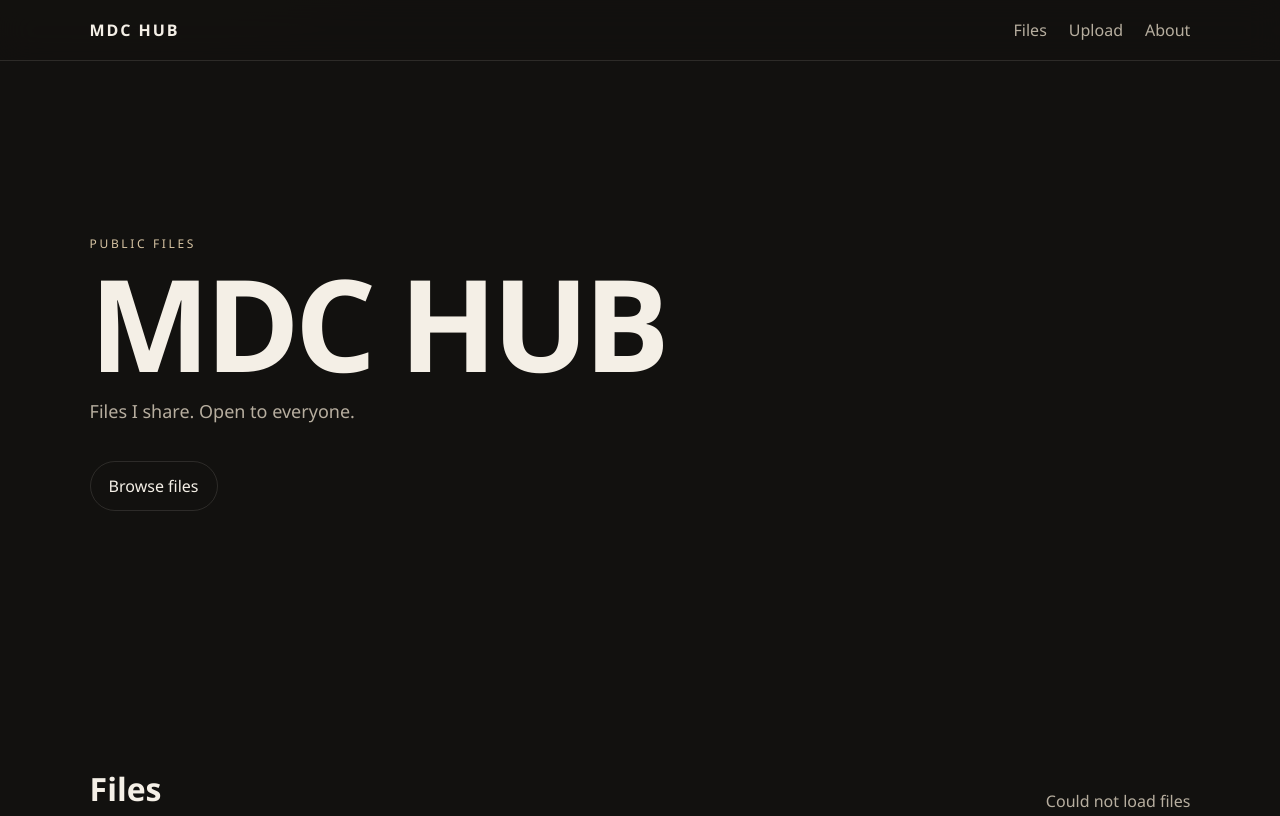
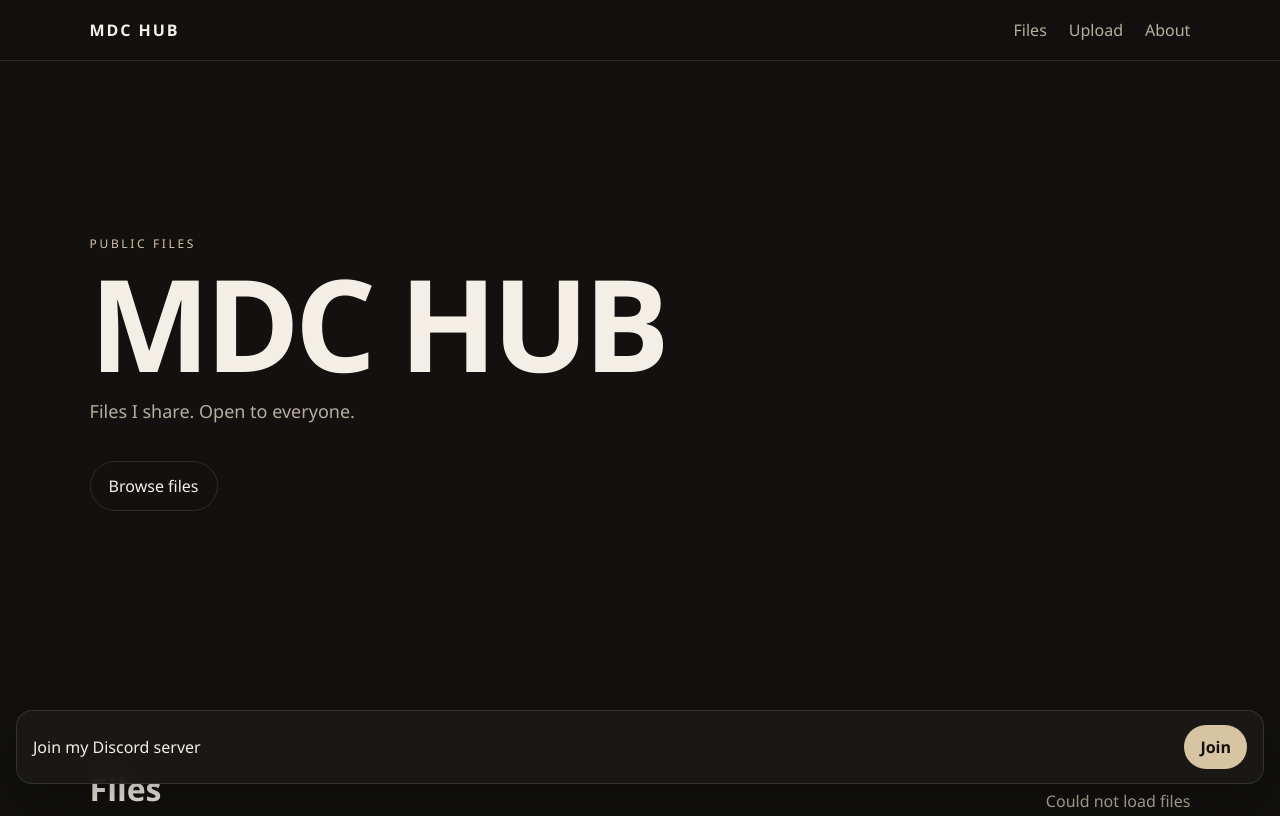
Before and after one commit to MDCforLEGAL/MDC-HUB, a website: page index.html in a window 1280 px wide. Shown: the top 816 px of the page. Drawn offline with Linux system fonts and the light colour scheme; no server answers.

Commit message:
Pin Discord join popup to the bottom

```diff
--- a/index.html
+++ b/index.html
@@ -58,12 +58,12 @@
   </main>
 
   <footer>
-    <div class="discord">
-      <p>Join my Discord server</p>
-      <a class="join" href="https://discord.gg/6ETYaxeSTU" target="_blank" rel="noopener">Join</a>
-    </div>
     <span>MDC HUB</span>
   </footer>
+  <aside class="discord-pop">
+    <p>Join my Discord server</p>
+    <a class="join" href="https://discord.gg/6ETYaxeSTU" target="_blank" rel="noopener">Join</a>
+  </aside>
 
   <script src="script.js"></script>
 </body>
--- a/style.css
+++ b/style.css
@@ -143,6 +143,23 @@ footer { padding: 28px 7vw 40px; color: var(--muted); border-top: 1px solid var(
 .card button { border: 1px solid var(--line); border-radius: 999px; background: transparent; color: var(--ink); padding: 6px 10px; font: inherit; cursor: pointer; }
 .card button.danger { color: #e7b2a8; }
 
-.discord { display: flex; align-items: center; justify-content: space-between; gap: 16px; margin-bottom: 18px; padding: 16px 18px; border: 1px solid var(--line); border-radius: 16px; background: var(--bg-2); }
-.discord p { margin: 0; }
+.discord-pop {
+  position: fixed;
+  left: 16px;
+  right: 16px;
+  bottom: 16px;
+  z-index: 15;
+  display: flex;
+  align-items: center;
+  justify-content: space-between;
+  gap: 16px;
+  padding: 14px 16px;
+  border: 1px solid var(--line);
+  border-radius: 16px;
+  background: rgba(27, 25, 22, 0.92);
+  backdrop-filter: blur(16px);
+  box-shadow: var(--shadow);
+  animation: fade 0.6s ease 2.2s both;
+}
+.discord-pop p { margin: 0; }
 .join { padding: 10px 16px; border-radius: 999px; background: var(--accent); color: #12110f; text-decoration: none; font-weight: 700; }
```
